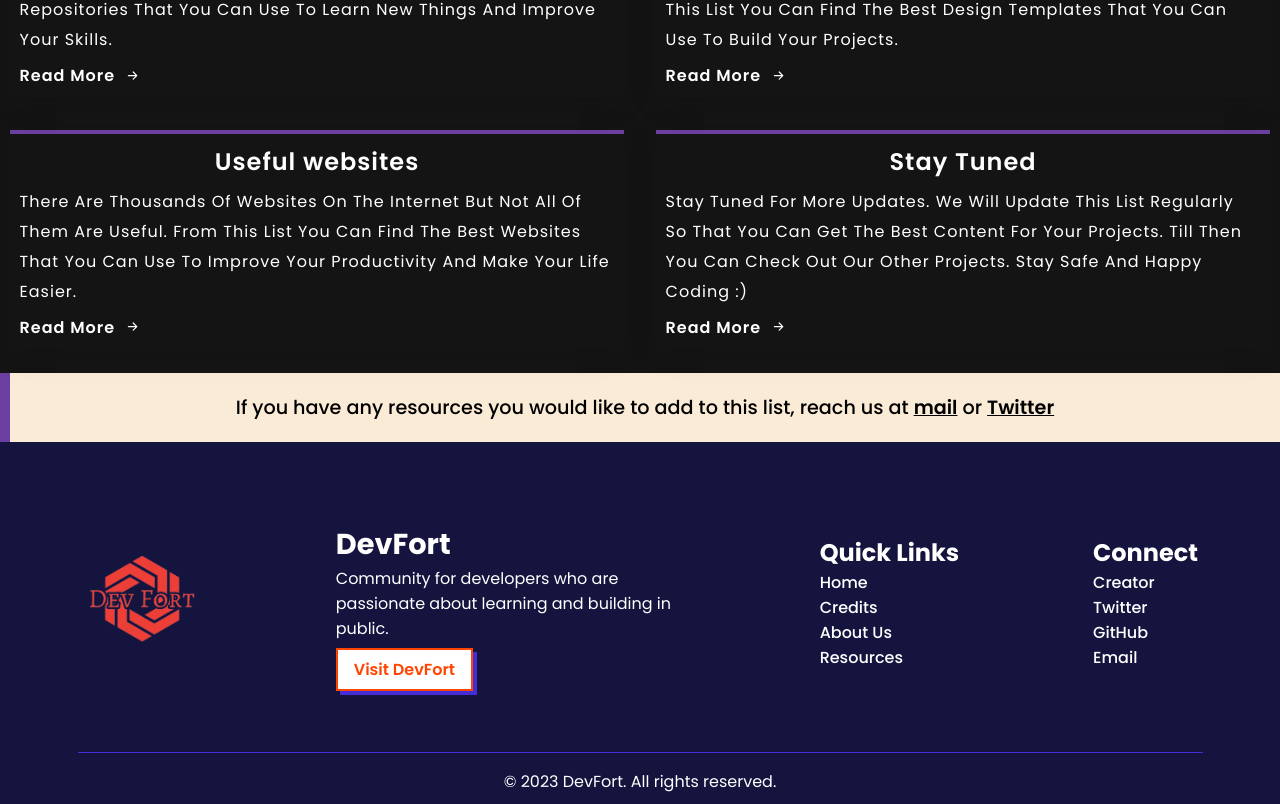
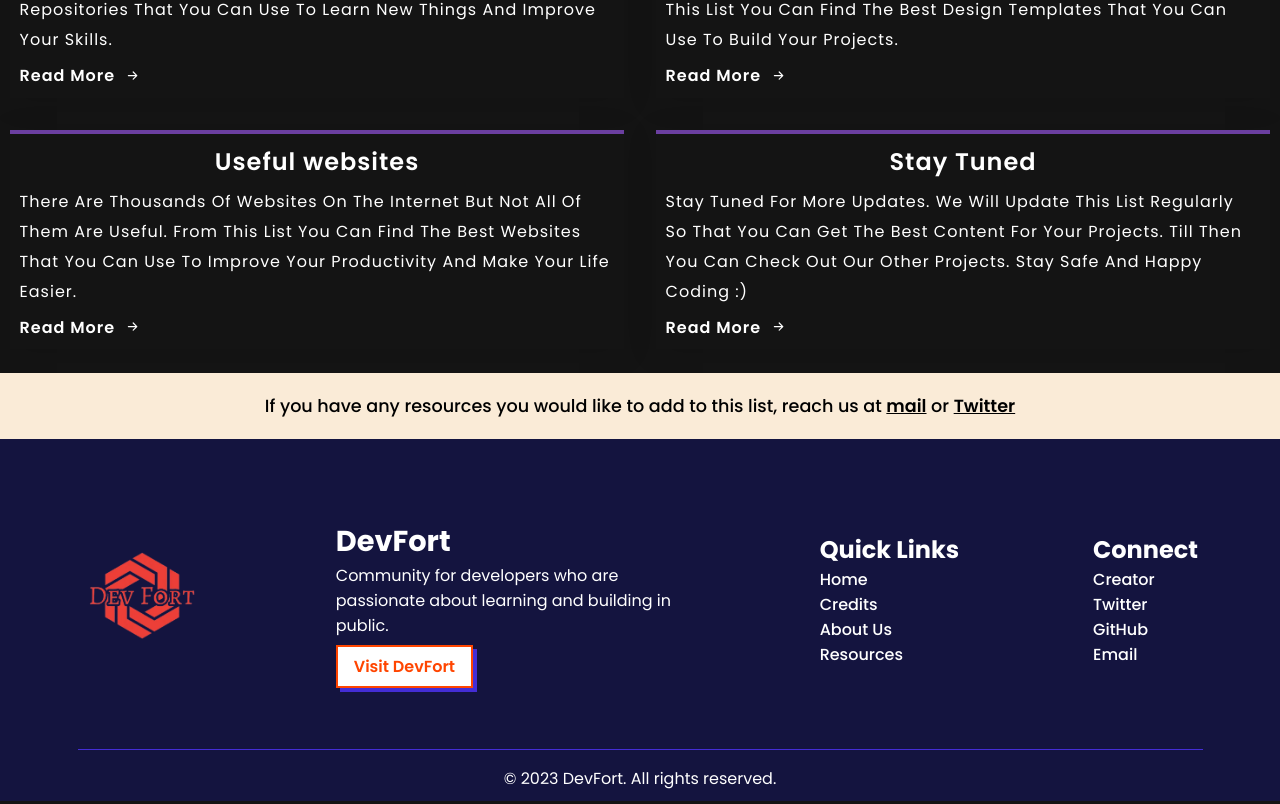
Before and after one commit to PrgVaibhav/devFort, a Next.js app: page /resources in a window 1280 px wide. Shown: the part 1265-2069 px from the top of the page. Built offline with nearby package versions, Linux system fonts and the light colour scheme.

Commit message:
Website optimized

```diff
--- a/components/Contribute.js
+++ b/components/Contribute.js
@@ -7,7 +7,7 @@
         If you have any resources you would like to add to this list, reach us
         at{" "}
         <a
-          href="mailto:devFort.work@gmail.com"
+          href="mailto:devfort.work@gmail.com"
           target="_blank"
           aria-label="Mail us"
         >
--- a/components/Footer.js
+++ b/components/Footer.js
@@ -77,7 +77,7 @@
               </li>
               <li>
                 <a
-                  href="mailto:devFort.work@gmail.com"
+                  href="mailto:devfort.work@gmail.com"
                   target="_blank"
                   aria-label="Mail us"
                 >
--- a/pages/_document.js
+++ b/pages/_document.js
@@ -13,7 +13,6 @@
         <meta name="keywords" content="Dev Fort, DevFort, DevFort.tech" />
         <link rel="shortcut icon" href="/favicon.png" type="image/x-icon" />
 
-        <meta name="viewport" content="width=device-width, initial-scale=1.0" />
         <meta name="robots" content="index, follow" />
 
         <meta property="og:type" content="website" />
--- a/styles/contribute.module.scss
+++ b/styles/contribute.module.scss
@@ -7,13 +7,24 @@
   padding: 20px 20px;
   margin-top: 1rem;
   transition: all 350ms linear;
-  border-left: 10px solid #6b3fa0;
+  position: relative;
+  z-index: 1;
 
-  &:hover {
-    border-left: 30px solid #6b3fa0;
+  &::before {
+    content: "";
+    position: absolute;
+    left: 0%;
+    height: 0%;
+    border-left: 5px solid #6b3fa0;
+    transition: all 350ms linear;
   }
+
+  &:hover::before {
+    height: 100%;
+  }
+
   p {
-    font-size: 1.2rem;
+    font-size: 1.1rem;
     font-weight: 500;
     color: #000;
 
@@ -25,6 +36,7 @@
       color: #000;
       font-weight: 600;
       transition: all 0.3s ease-in-out;
+      cursor: pointer;
       &:hover {
         color: #6b3fa0;
       }
```
